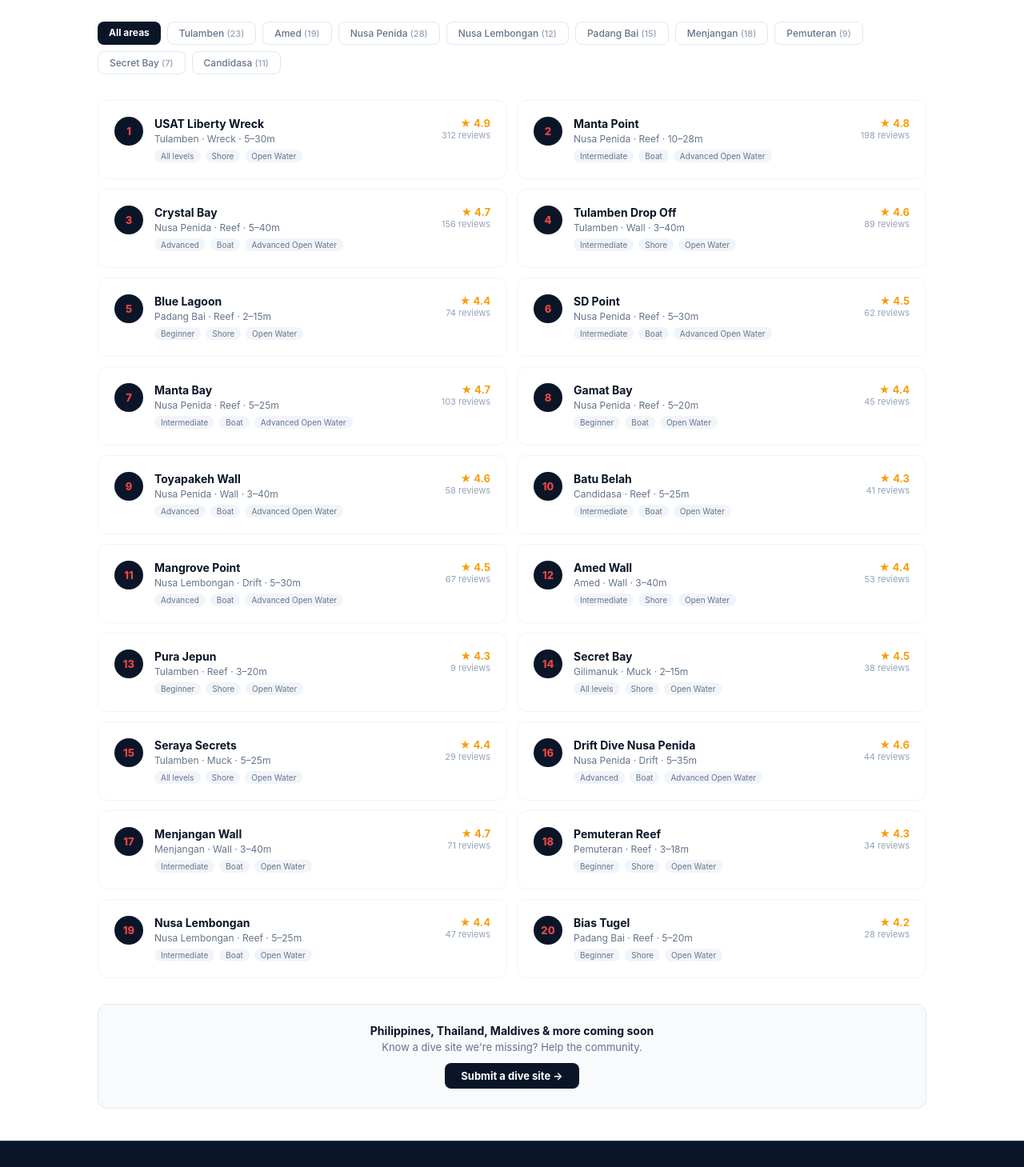
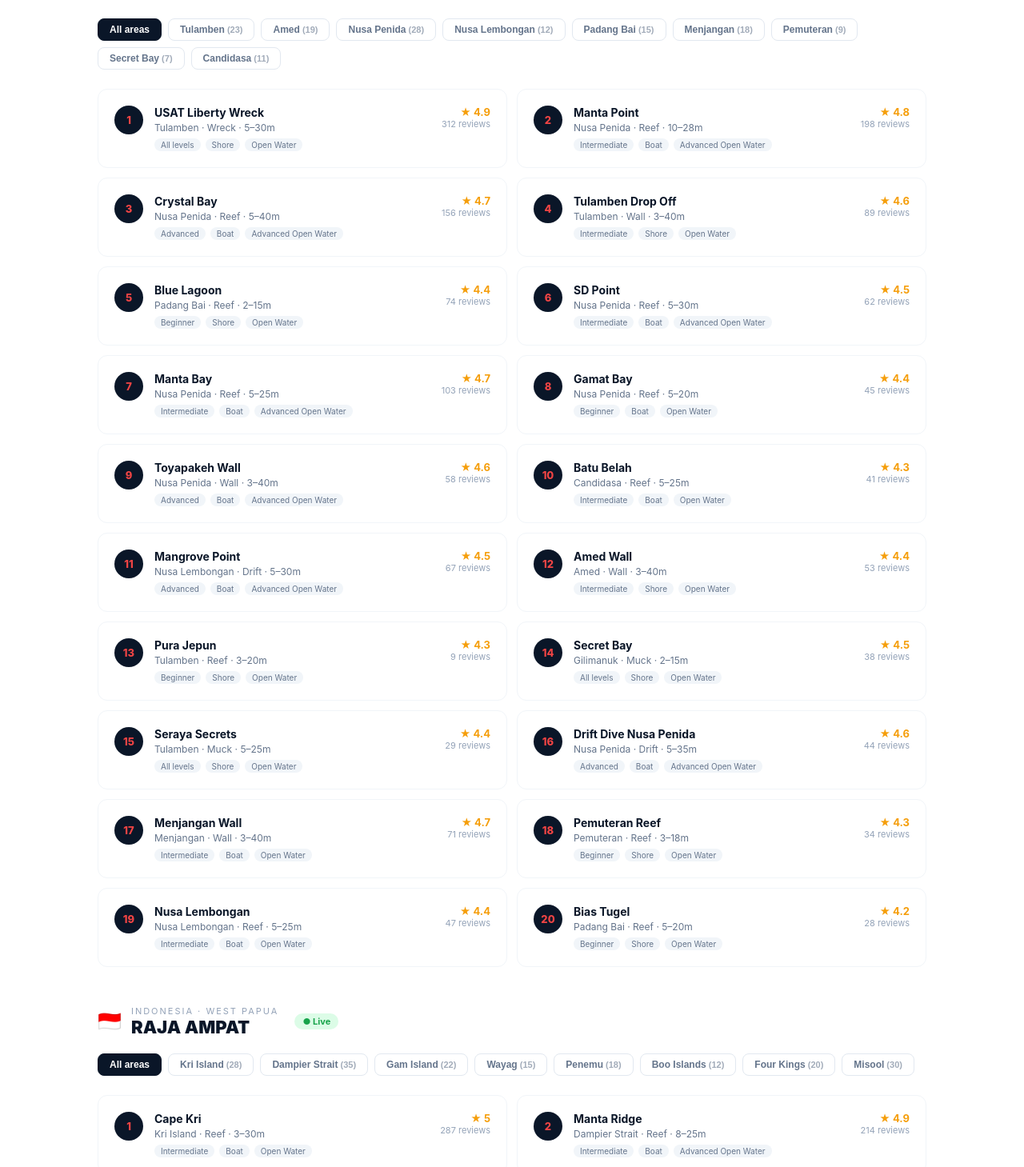
Before and after one commit to nicvdb80-cell/divespots, a Next.js app: page /dive-sites in a window 1280 px wide. Shown: the part 360-1819 px from the top of the page at 80% size. Built offline with nearby package versions, Linux system fonts and the light colour scheme.

Commit message:
fix: dive-sites page — working links, functional area filters, add Raja Ampat section

```diff
--- a/app/dive-sites/page.tsx
+++ b/app/dive-sites/page.tsx
@@ -1,8 +1,16 @@
+'use client'
+import { useState } from 'react'
 import Link from 'next/link'
 import Navbar from '@/components/Navbar'
-import { BALI_SITES, BALI_AREAS } from '@/lib/data'
+import { BALI_SITES, BALI_AREAS, RAJA_AMPAT_SITES, RAJA_AMPAT_AREAS } from '@/lib/data'
 
 export default function DiveSitesPage() {
+  const [baliArea, setBaliArea] = useState('all')
+  const [rajaArea, setRajaArea] = useState('all')
+
+  const filteredBali = baliArea === 'all' ? BALI_SITES : BALI_SITES.filter(s => s.areaSlug === baliArea)
+  const filteredRaja = rajaArea === 'all' ? RAJA_AMPAT_SITES : RAJA_AMPAT_SITES.filter(s => s.areaSlug === rajaArea)
+
   return (
     <main style={{minHeight:'100vh',background:'#fff'}}>
       <Navbar />
@@ -10,13 +18,14 @@ export default function DiveSitesPage() {
         <div style={{maxWidth:1100,margin:'0 auto'}}>
           <p style={{fontSize:11,letterSpacing:3,color:'#60a5fa',marginBottom:10,textTransform:'uppercase'}}>Dive Sites</p>
           <h1 style={{fontSize:36,fontWeight:900,letterSpacing:-1,marginBottom:10}}>ALL DIVE SITES</h1>
-          <p style={{color:'#64748b',fontSize:14,lineHeight:1.7,maxWidth:560}}>Browse all verified dive sites by country, area, type, and difficulty. Currently featuring Bali, Indonesia.</p>
+          <p style={{color:'#64748b',fontSize:14,lineHeight:1.7,maxWidth:560}}>Browse all verified dive sites by country, area, type, and difficulty. Currently featuring Bali and Raja Ampat, Indonesia.</p>
         </div>
       </div>
 
       <div style={{maxWidth:1100,margin:'0 auto',padding:'2.5rem 2rem'}}>
-        {/* Country header */}
-        <div style={{display:'flex',alignItems:'center',gap:12,marginBottom:'1.5rem'}}>
+
+        {/* ── BALI ── */}
+        <div style={{display:'flex',alignItems:'center',gap:12,marginBottom:'1.25rem'}}>
           <span style={{fontSize:24}}>🇮🇩</span>
           <div>
             <div style={{fontSize:11,color:'#94a3b8',letterSpacing:2,textTransform:'uppercase'}}>Indonesia</div>
@@ -25,19 +34,19 @@ export default function DiveSitesPage() {
           <span style={{fontSize:11,padding:'3px 10px',background:'#dcfce7',color:'#16a34a',borderRadius:20,fontWeight:700,marginLeft:8}}>● Live</span>
         </div>
 
-        {/* Area tabs */}
-        <div style={{display:'flex',gap:8,flexWrap:'wrap',marginBottom:'2rem'}}>
-          <div style={{padding:'6px 14px',background:'#0a1628',color:'#fff',borderRadius:8,fontSize:12,fontWeight:700,cursor:'pointer'}}>All areas</div>
-          {BALI_AREAS.map(a=>(
-            <div key={a.slug} style={{padding:'6px 14px',border:'1px solid #e2e8f0',color:'#64748b',borderRadius:8,fontSize:12,fontWeight:500,cursor:'pointer'}}>{a.name} <span style={{color:'#94a3b8',fontSize:11}}>({a.count})</span></div>
+        <div style={{display:'flex',gap:8,flexWrap:'wrap',marginBottom:'1.5rem'}}>
+          {[{slug:'all',name:'All areas'},...BALI_AREAS].map(a=>(
+            <button key={a.slug} onClick={()=>setBaliArea(a.slug)}
+              style={{padding:'6px 14px',background:baliArea===a.slug?'#0a1628':'#fff',color:baliArea===a.slug?'#fff':'#64748b',border:'1px solid '+(baliArea===a.slug?'#0a1628':'#e2e8f0'),borderRadius:8,fontSize:12,fontWeight:600,cursor:'pointer'}}>
+              {a.name}{'count' in a ? <span style={{opacity:.6,fontSize:11}}> ({a.count})</span> : ''}
+            </button>
           ))}
         </div>
 
-        {/* Site list */}
-        <div style={{display:'grid',gridTemplateColumns:'repeat(2,1fr)',gap:12}}>
-          {BALI_SITES.map(site=>(
+        <div style={{display:'grid',gridTemplateColumns:'repeat(2,1fr)',gap:12,marginBottom:'3rem'}}>
+          {filteredBali.map(site=>(
             <Link key={site.slug} href={`/indonesia/bali/${site.areaSlug}/${site.slug}`}
-              style={{display:'flex',gap:14,padding:'1.25rem',border:'1px solid #f1f5f9',borderRadius:12,background:'#fff',alignItems:'flex-start'}}>
+              style={{display:'flex',gap:14,padding:'1.25rem',border:'1px solid #f1f5f9',borderRadius:12,background:'#fff',alignItems:'flex-start',textDecoration:'none'}}>
               <div style={{width:36,height:36,background:'#0a1628',color:'#ef4444',borderRadius:'50%',display:'flex',alignItems:'center',justifyContent:'center',fontWeight:800,fontSize:13,flexShrink:0}}>{site.rank}</div>
               <div style={{flex:1}}>
                 <div style={{fontWeight:700,fontSize:14,color:'#0a1628',marginBottom:3}}>{site.name}</div>
@@ -56,9 +65,50 @@ export default function DiveSitesPage() {
           ))}
         </div>
 
-        <div style={{marginTop:'2rem',padding:'1.5rem',background:'#f8fafc',borderRadius:12,border:'1px solid #e2e8f0',textAlign:'center'}}>
+        {/* ── RAJA AMPAT ── */}
+        <div style={{display:'flex',alignItems:'center',gap:12,marginBottom:'1.25rem'}}>
+          <span style={{fontSize:24}}>🇮🇩</span>
+          <div>
+            <div style={{fontSize:11,color:'#94a3b8',letterSpacing:2,textTransform:'uppercase'}}>Indonesia · West Papua</div>
+            <div style={{fontSize:22,fontWeight:900,color:'#0a1628'}}>RAJA AMPAT</div>
+          </div>
+          <span style={{fontSize:11,padding:'3px 10px',background:'#dcfce7',color:'#16a34a',borderRadius:20,fontWeight:700,marginLeft:8}}>● Live</span>
+        </div>
+
+        <div style={{display:'flex',gap:8,flexWrap:'wrap',marginBottom:'1.5rem'}}>
+          {[{slug:'all',name:'All areas'},...RAJA_AMPAT_AREAS].map(a=>(
+            <button key={a.slug} onClick={()=>setRajaArea(a.slug)}
+              style={{padding:'6px 14px',background:rajaArea===a.slug?'#0a1628':'#fff',color:rajaArea===a.slug?'#fff':'#64748b',border:'1px solid '+(rajaArea===a.slug?'#0a1628':'#e2e8f0'),borderRadius:8,fontSize:12,fontWeight:600,cursor:'pointer'}}>
+              {a.name}{'count' in a ? <span style={{opacity:.6,fontSize:11}}> ({a.count})</span> : ''}
+            </button>
+          ))}
+        </div>
+
+        <div style={{display:'grid',gridTemplateColumns:'repeat(2,1fr)',gap:12,marginBottom:'3rem'}}>
+          {filteredRaja.map(site=>(
+            <Link key={site.slug} href={`/indonesia/raja-ampat/${site.areaSlug}/${site.slug}`}
+              style={{display:'flex',gap:14,padding:'1.25rem',border:'1px solid #f1f5f9',borderRadius:12,background:'#fff',alignItems:'flex-start',textDecoration:'none'}}>
+              <div style={{width:36,height:36,background:'#0a1628',color:'#ef4444',borderRadius:'50%',display:'flex',alignItems:'center',justifyContent:'center',fontWeight:800,fontSize:13,flexShrink:0}}>{site.rank}</div>
+              <div style={{flex:1}}>
+                <div style={{fontWeight:700,fontSize:14,color:'#0a1628',marginBottom:3}}>{site.name}</div>
+                <div style={{fontSize:12,color:'#64748b',marginBottom:6}}>{site.area} · {site.type} · {site.minDepth}–{site.maxDepth}m</div>
+                <div style={{display:'flex',gap:6,flexWrap:'wrap'}}>
+                  <span style={{fontSize:10,padding:'2px 8px',background:'#f1f5f9',borderRadius:10,color:'#64748b'}}>{site.difficulty}</span>
+                  <span style={{fontSize:10,padding:'2px 8px',background:'#f1f5f9',borderRadius:10,color:'#64748b'}}>{site.access}</span>
+                  <span style={{fontSize:10,padding:'2px 8px',background:'#f1f5f9',borderRadius:10,color:'#64748b'}}>{site.minCert}</span>
+                </div>
+              </div>
+              <div style={{textAlign:'right',flexShrink:0}}>
+                <div style={{fontSize:13,color:'#f59e0b',fontWeight:700}}>★ {site.rating}</div>
+                <div style={{fontSize:11,color:'#94a3b8'}}>{site.reviews} reviews</div>
+              </div>
+            </Link>
+          ))}
+        </div>
+
+        <div style={{padding:'1.5rem',background:'#f8fafc',borderRadius:12,border:'1px solid #e2e8f0',textAlign:'center'}}>
           <div style={{fontWeight:700,fontSize:14,color:'#0a1628',marginBottom:4}}>Philippines, Thailand, Maldives & more coming soon</div>
-          <p style={{fontSize:13,color:'#64748b',marginBottom:12}}>Know a dive site we're missing? Help the community.</p>
+          <p style={{fontSize:13,color:'#64748b',marginBottom:12}}>Know a dive site we&apos;re missing? Help the community.</p>
           <Link href="/submit" style={{display:'inline-block',padding:'8px 20px',background:'#0a1628',color:'#fff',borderRadius:8,fontSize:13,fontWeight:700}}>Submit a dive site →</Link>
         </div>
       </div>
```
